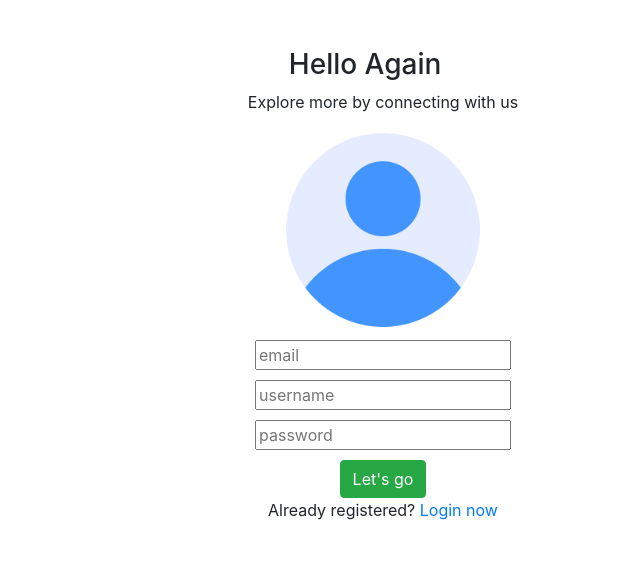
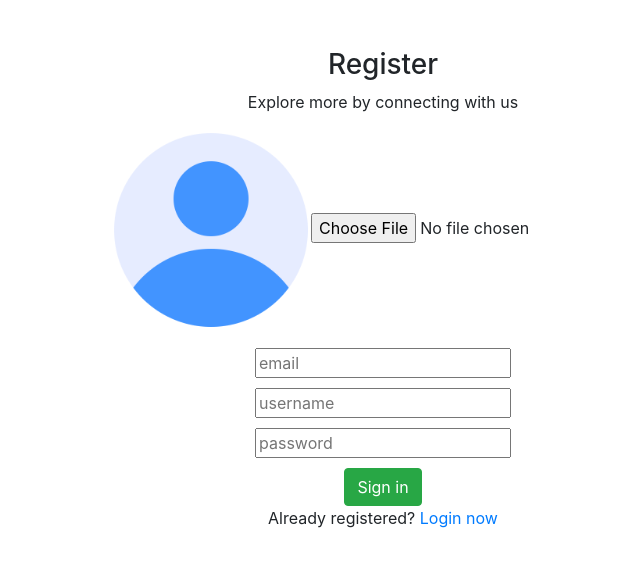
Before and after one commit to Gokul215/OTP-verification-MERN, a React (Create React App) app in the folder client/: page /Register in a window 1280 px wide. Shown: the top 566 px of the page, without its empty margins (257-897 px from the left). Built offline with nearby package versions, Linux system fonts and the light colour scheme.

Commit message:
register component created

```diff
--- a/client/src/components/Register.js
+++ b/client/src/components/Register.js
@@ -1,15 +1,18 @@
-import React from "react";
+import React, { useState } from "react";
 import avatar from "../assets/profile.png";
 import {Link} from "react-router-dom"
 import {useFormik} from 'formik';
 import {Toaster} from 'react-hot-toast';
 import {validatepassword} from "../helper/validate";
+import convert from "../helper/convert";
 
 
 
 
 
-export default function Password() {
+export default function Register() {
+
+  const [file,setfile]=useState();
 
   const formik=useFormik({
        initialValues:
@@ -21,11 +24,19 @@ export default function Password() {
        validate:validatepassword,
 
        onSubmit:async values=>{
+        values = await Object.assign(values, { profile : file || ''})
         console.log(values)
        }
 
 
   })
+
+
+  const  onUpload = async e =>{
+    const base64 = convert(e.target.files[0]);
+    setfile(base64);
+
+  }
 
   return (
     <div>
@@ -33,23 +44,29 @@ export default function Password() {
      <div className="container-well mt-5 ">
       <div className="row justify-content-center  ">
 
-        <h3 className="col-2 mt-10">Hello Again</h3>
+        <h3 className="col-1.5 mt-10">Register</h3>
       </div>
       <div className="row justify-content-center">
         <p className="col-2.5">Explore more by connecting with us</p>
       </div>
 
+
+      <form onSubmit={formik.handleSubmit}>
+
       <div className="row justify-content-center ">
-      <div class="col-md-2-sm-1  px-0">
+      <div class="col-md-2-sm-1  px-0"  >
+
+      <label htmlFor="proile">
         <img style={{height:200}}
           className="img-responsive "
-          src={avatar}
+          src={file || avatar}
           alt="proile"
-        ></img>
+        /></label>
+
+        <input  onChange={onUpload} type="file" id="profile" name="profile" />
         </div>
 
       </div>
-      <form onSubmit={formik.handleSubmit}>
       <div className="row justify-content-center " onSubmit={formik.handleSubmit}>
           <input className="text  " style={{marginTop:10}} type="email" name="email" onChange={formik.handleChange} value={formik.values.email} placeholder="email" ></input>
 
@@ -67,7 +84,7 @@ export default function Password() {
 
         </div>
         <div  className="row justify-content-center  ">
-          <button  type='submit' style={{marginTop:10}} onSubmit={formik.handleSubmit} className="btn btn-success">Let's go</button>
+          <button  type='submit' style={{marginTop:10}} onSubmit={formik.handleSubmit} className="btn btn-success">Sign in</button>
         </div>
         <div className="row justify-content-center  ">
           <p>Already registered? <Link to="/">Login now</Link></p>
--- /dev/null
+++ b/client/src/helper/convert.js
@@ -0,0 +1,15 @@
+
+
+export default function convert(file){
+    return new Promise ((resolve,reject) => {
+        const filereader=new FileReader();
+        filereader.readAsDataURL(file);
+        filereader.onload =() =>{
+            resolve(filereader.result)
+        }
+        filereader.onerror =(error) =>{
+            reject(error)
+        }
+    })
+
+}
```
